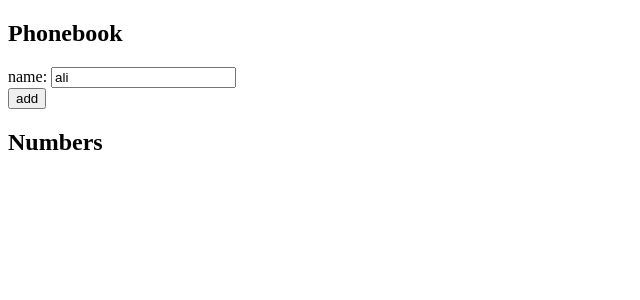
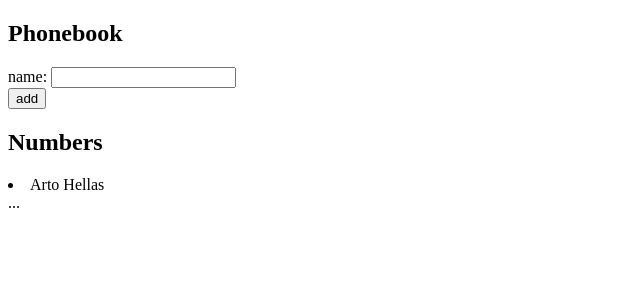
Before and after one commit to alienfoxx/fullstack-open-course, a React (Vite) app in the folder part2/phonBook/: page / in a window 1280 px wide. Shown: the top 300 px of the page, without its empty margins (0-640 px from the left). Built offline with nearby package versions, Linux system fonts and the light colour scheme.

Commit message:
add finsh the exrice phonbook step 1

```diff
--- a/part2/phonBook/src/App.jsx
+++ b/part2/phonBook/src/App.jsx
@@ -4,35 +4,47 @@ const App = () => {
   const [persons, setPersons] = useState([
     { name: 'Arto Hellas' }
   ])
-  const [newName, setNewName] = useState('ali')
+  const [newName, setNewName] = useState('')
 
-  const handlePersonsChange = (event)=>{
-    console.log(event.target.value)
+  const handleChange = (event) =>{
     setNewName(event.target.value)
   }
 
-  const addName = (event) =>{
-    event.preventDefault()
-    console.log('element clickd is', event.target)
-  }
+
+  const handleSubmit = (event) => {
+    event.preventDefault();
 
 
+    const nameObj = {
+      name:newName
+    };
+    setPersons(persons.concat(nameObj))
+    setNewName("")
+
+
+
+
+  }
 
   return (
     <div>
       <h2>Phonebook</h2>
-      <form onSubmit={addName} >
+      <form>
         <div>
-          name: <input
-          value = {newName}
-          onChange={handlePersonsChange} />
+          name: <input onChange={handleChange} value={newName} />
         </div>
         <div>
-          <button type="submit">add</button>
+          <button onClick={handleSubmit} type="submit">add</button>
         </div>
       </form>
       <h2>Numbers</h2>
 
+      {persons.map((person,newName)=>{
+        return(
+        <li key={newName}>{person.name}</li>
+        )
+      })}
+      ...
     </div>
   )
 }
```
